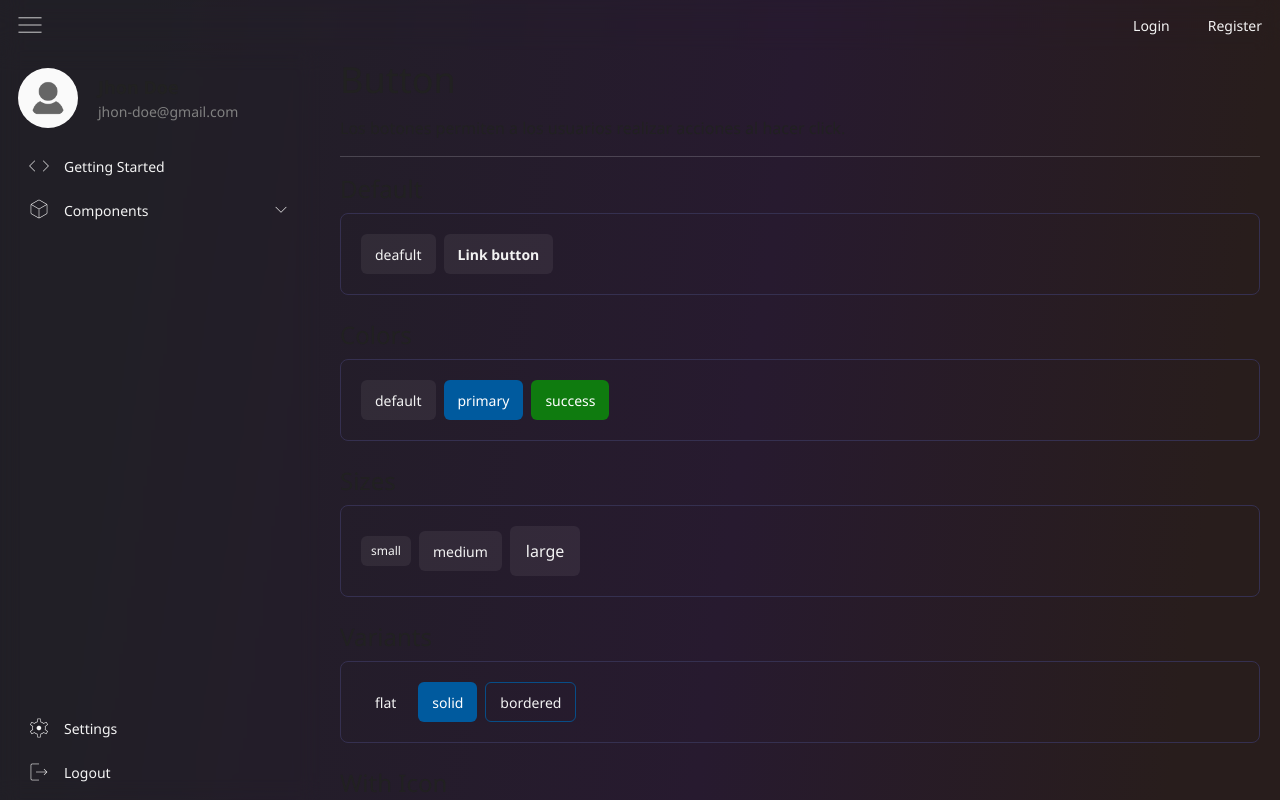
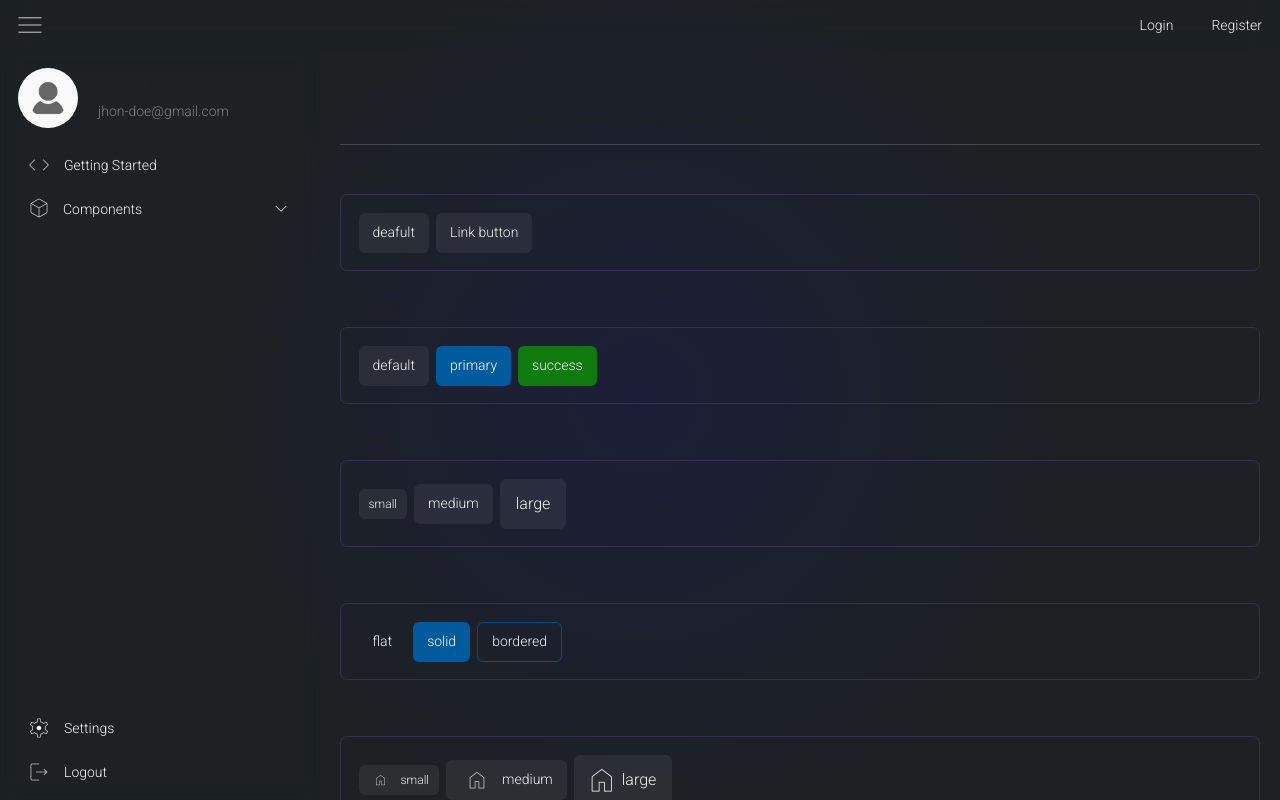
Before and after one commit to ayunierto/ayto-ui-react, a React (Vite) app: page / in a window 1280 px wide. Shown: the top 800 px of the page. Built offline with nearby package versions, Linux system fonts and the light colour scheme; a web font is replaced by a local one.

Commit message:
updated fonts

```diff
--- a/src/index.css
+++ b/src/index.css
@@ -1,42 +1,27 @@
 @import "material-symbols";
 @import url("https://fonts.cdnfonts.com/css/segoe-ui-4");
+@import url("https://fonts.googleapis.com/css2?family=Poppins:ital,wght@0,100;0,200;0,300;0,400;0,500;0,600;0,700;0,800;0,900;1,100;1,200;1,300;1,400;1,500;1,600;1,700;1,800;1,900&family=Roboto:ital,wght@0,100;0,300;0,400;0,500;0,700;0,900;1,100;1,300;1,400;1,500;1,700;1,900&display=swap");
 
 @tailwind base;
-@tailwind components;
 @tailwind utilities;
 
 :root {
-  --fontFamilyBase: "Segoe UI", "Segoe UI Web (West European)", -apple-system,
-    BlinkMacSystemFont, Roboto, "Helvetica Neue", sans-serif;
-  --bg-color: rgb(40, 26, 45);
-  background: rgb(33, 31, 38);
-  background: -moz-linear-gradient(
-    98deg,
-    rgba(33, 31, 38, 1) 10%,
-    rgba(39, 26, 47, 1) 58%,
-    rgba(40, 29, 28, 1) 92%
+  --fontFamilyBase: Roboto, "Segoe UI", "Segoe UI Web (West European)",
+    -apple-system, BlinkMacSystemFont, "Helvetica Neue", sans-serif;
+  --bg-color: #1c1e38;
+  --color: white;
+  background: #1c1e38;
+  background: radial-gradient(
+    circle,
+    rgba(28, 30, 56, 1) 0%,
+    rgba(29, 33, 35, 1) 58%
   );
-  background: -webkit-linear-gradient(
-    98deg,
-    rgba(33, 31, 38, 1) 10%,
-    rgba(39, 26, 47, 1) 58%,
-    rgba(40, 29, 28, 1) 92%
-  );
-  background: linear-gradient(
-    98deg,
-    rgba(33, 31, 38, 1) 10%,
-    rgba(39, 26, 47, 1) 58%,
-    rgba(40, 29, 28, 1) 92%
-  );
-  filter: progid:DXImageTransform.Microsoft.gradient(startColorstr="#211f26",endColorstr="#281d1c",GradientType=1);
-
-  --bg-secondary: rgba(255, 255, 255, 0.08);
-
-  --shadown: 0 0 8px rgba(0, 0, 0, 0.24);
-  --color: #ffffff;
-  --primary-color: rgb(219, 158, 229);
 
   font-family: var(--fontFamilyBase);
+  font-style: normal;
+  font-weight: 300;
+  font-size: 14px;
+
   color-scheme: light dark;
   color: var(--color);
   font-synthesis: none;
@@ -51,6 +36,10 @@
   box-sizing: border-box;
   list-style: none;
   text-decoration: none;
+}
+
+a {
+  font-weight: 300 !important;
 }
 
 html,
```
